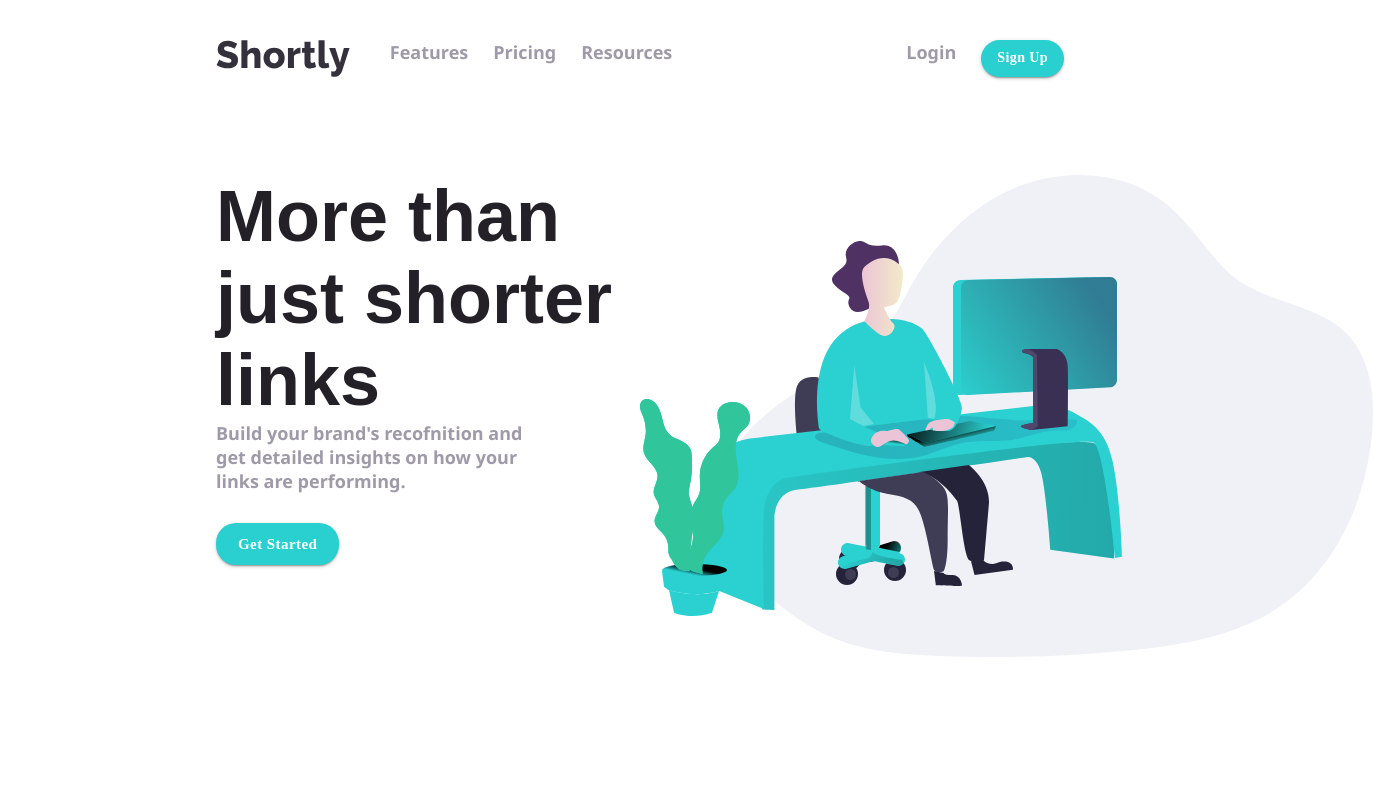
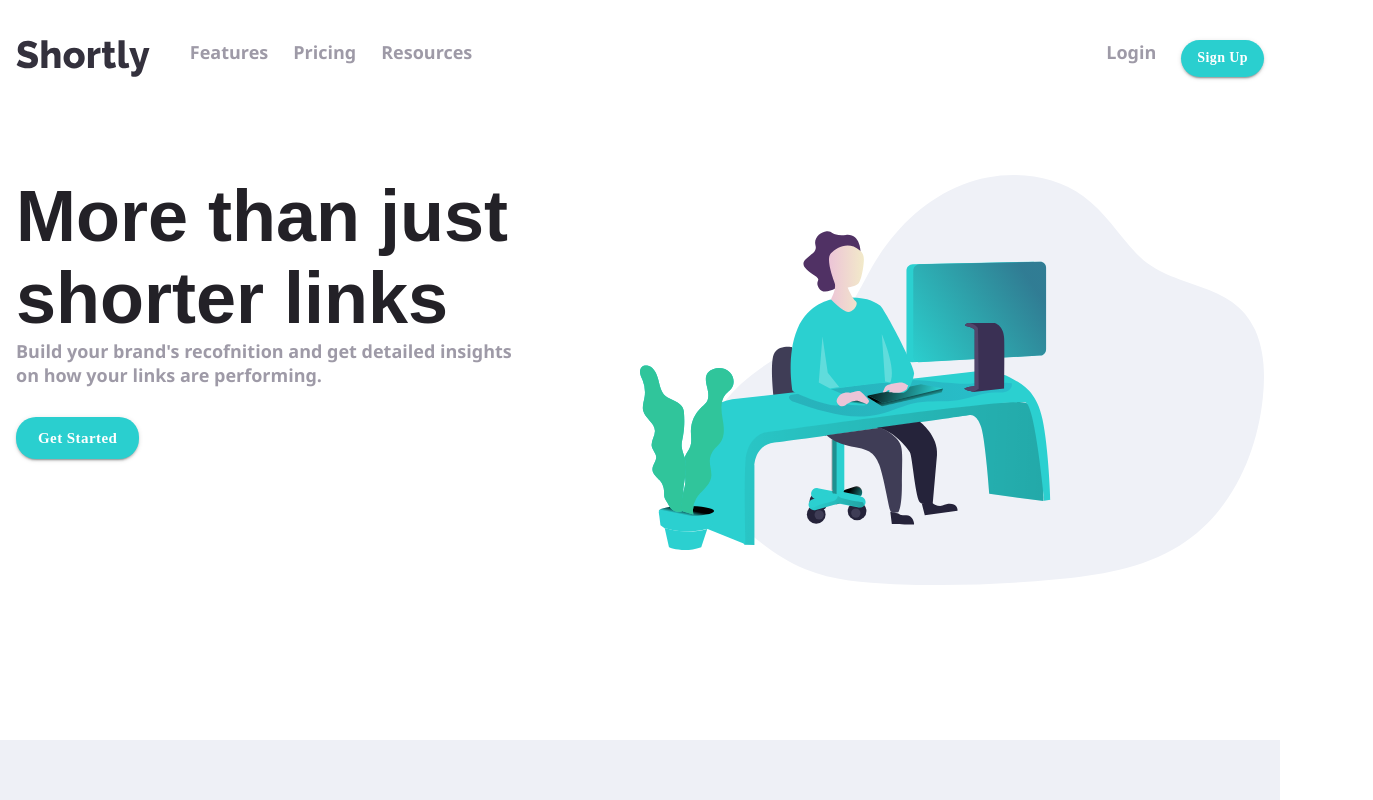
Before and after one commit to makardjian/swim-assignment, a React (Create React App) app: page / in a window 1280 px wide. Shown: the top 800 px of the page, 1373 px wide, since content can reach past the window. Built offline with nearby package versions, Linux system fonts and the light colour scheme; the HTML template or start-up script is replaced by a standard one.

Commit message:
debug auto margin

```diff
--- a/src/components/Header/Header.styles.ts
+++ b/src/components/Header/Header.styles.ts
@@ -8,8 +8,10 @@ const useStyles = makeStyles({
   contentContainer: {
     display: 'flex',
     justifyContent: 'space-between',
+    maxWidth: '1440px',
+    minWidth: '700px',
     padding: '40px 16px 0px',
-    margin: '0px 200px',
+    margin: '0px auto',
   },
   contentSection: {
     display: 'flex',
--- a/src/components/LandingPageTop/LandingPageTop.tsx
+++ b/src/components/LandingPageTop/LandingPageTop.tsx
@@ -15,7 +15,9 @@ const useStyles = makeStyles({
     backgroundColor: 'white',
   },
   contentContainer: {
-    margin: '0px 200px',
+    margin: '0px auto',
+    maxWidth: '1440px',
+    minWidth: '700px',
     display: 'flex',
     justifyContent: 'space-between',
   },
@@ -40,9 +42,8 @@ const useStyles = makeStyles({
   },
   imageContainer: {
     width: '50%',
-    overflow: 'contained',
   },
-  '& img': {
+  image: {
     maxWidth: '100%',
     maxHeight: '100%',
     objectFit: 'contain',
@@ -64,7 +65,11 @@ const LandingPageTop = () => {
           </div>
         </div>
         <div className={styles.imageContainer}>
-          <img src={illustrationWorking} alt='illustrationworking' />
+          <img
+            src={illustrationWorking}
+            alt='illustrationworking'
+            className={styles.image}
+          />
         </div>
       </div>
     </section>
```
